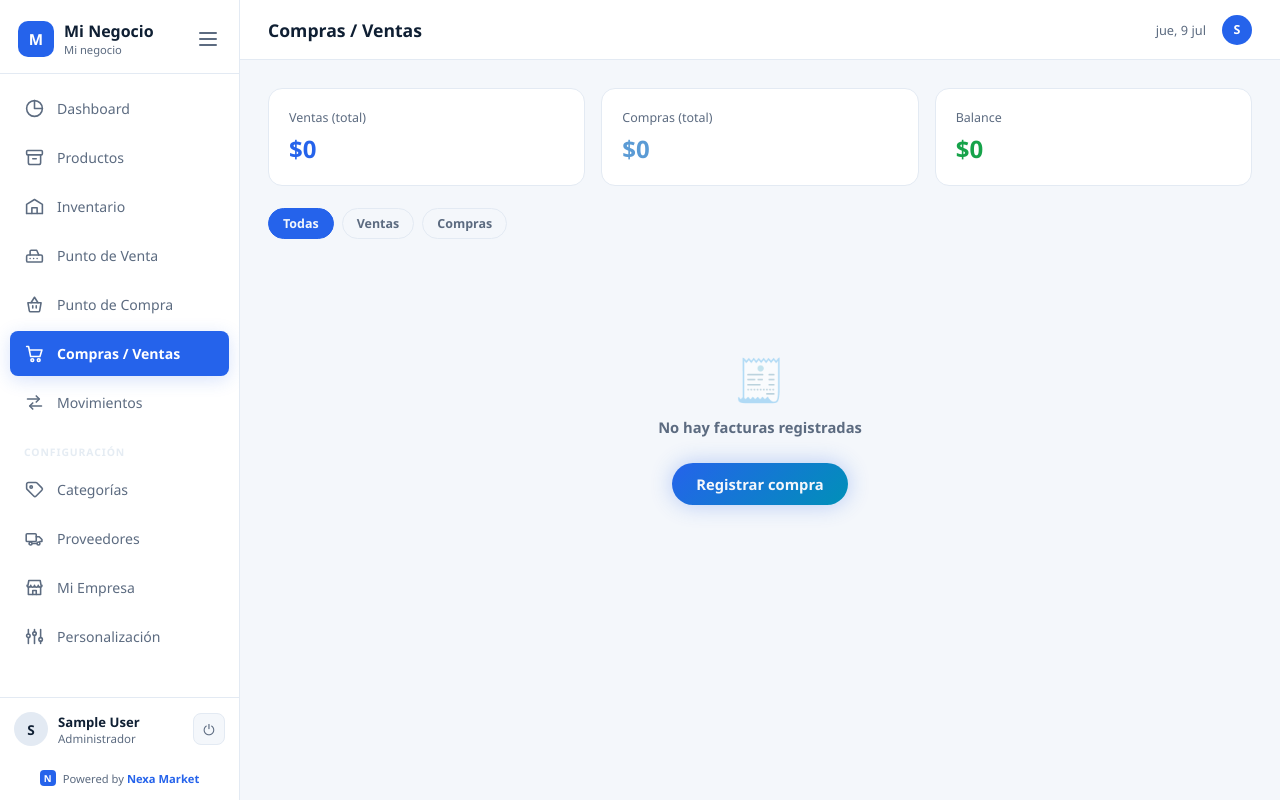
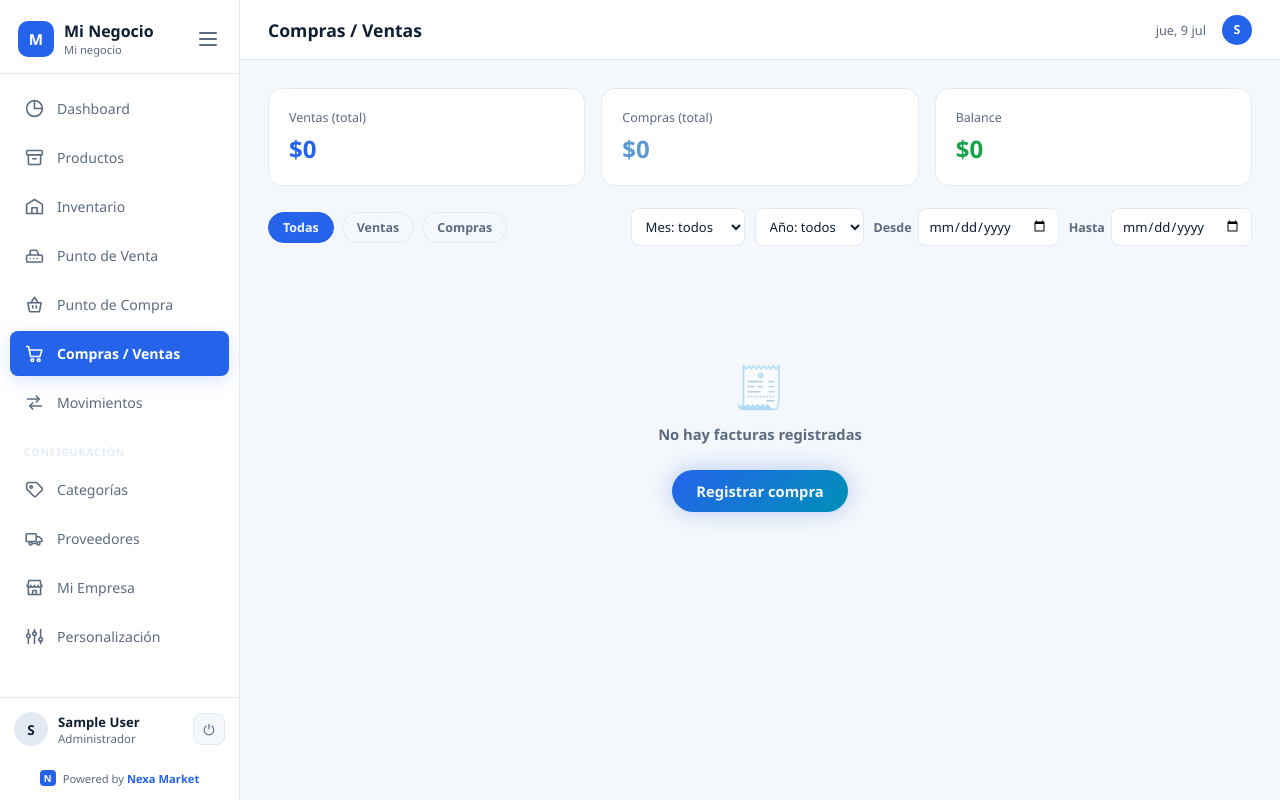
Before and after one commit to development-ship-it/Nexa-Market, a Django app: page /compras-ventas/ in a window 1280 px wide. Run offline with Django 5.2, Linux system fonts and the light colour scheme; the visitor is signed in with stand-in values (Sample User, id 1); data comes from the database, SQL or seed files in the repository; data that the repository does not hold is empty.

Commit message:
filtros en compras ventas

```diff
--- a/pages/templates/pages/compras_ventas/compras_ventas.html
+++ b/pages/templates/pages/compras_ventas/compras_ventas.html
@@ -25,14 +25,76 @@
   </div>
 </div>
 
-<!-- Filtro tipo -->
-<div class="page-actions" style="margin-top:12px;">
+<!-- Filtros: tipo + fechas -->
+<div class="page-actions cv-filters-row" style="margin-top:12px;">
   <div class="filter-chips" id="cvFilter">
     <span class="chip active" data-filter="all">Todas</span>
     <span class="chip" data-filter="VENTA">Ventas</span>
     <span class="chip" data-filter="COMPRA">Compras</span>
   </div>
+
+  <form method="get" class="cv-date-filter" id="cvDateFilter">
+    <select name="mes" class="cv-filter-input" onchange="this.form.submit()">
+      <option value="">Mes: todos</option>
+      {% for num, nombre in meses %}
+        <option value="{{ num }}" {% if filtro_mes == num|stringformat:"s" %}selected{% endif %}>{{ nombre }}</option>
+      {% endfor %}
+    </select>
+
+    <select name="anio" class="cv-filter-input" onchange="this.form.submit()">
+      <option value="">Año: todos</option>
+      {% for a in anios %}
+        <option value="{{ a }}" {% if filtro_anio == a|stringformat:"s" %}selected{% endif %}>{{ a }}</option>
+      {% endfor %}
+    </select>
+
+    <label class="cv-date-label">Desde
+      <input type="date" name="desde" class="cv-filter-input" value="{{ filtro_desde }}" onchange="this.form.submit()" />
+    </label>
+    <label class="cv-date-label">Hasta
+      <input type="date" name="hasta" class="cv-filter-input" value="{{ filtro_hasta }}" onchange="this.form.submit()" />
+    </label>
+
+    {% if filtrando %}
+      <a href="{% url 'compras_ventas' %}" class="chip" title="Quitar filtros de fecha">✕ Limpiar</a>
+    {% endif %}
+  </form>
 </div>
+
+<style>
+  .cv-filters-row {
+    display: flex;
+    align-items: center;
+    justify-content: space-between;
+    gap: 14px;
+    flex-wrap: wrap;
+  }
+  .cv-date-filter {
+    display: flex;
+    align-items: center;
+    gap: 10px;
+    flex-wrap: wrap;
+  }
+  .cv-filter-input {
+    background: var(--card);
+    border: 1px solid var(--gray2);
+    border-radius: var(--radius-sm);
+    color: var(--white);
+    font-family: inherit;
+    font-size: .82rem;
+    padding: 8px 10px;
+    cursor: pointer;
+  }
+  .cv-filter-input:focus { outline: none; border-color: var(--teal); }
+  .cv-date-label {
+    display: flex;
+    align-items: center;
+    gap: 6px;
+    font-size: .78rem;
+    color: var(--gray);
+    font-weight: 600;
+  }
+</style>
 
 {% if facturas %}
 <div class="factura-list" id="facturaList">
@@ -86,8 +148,13 @@
 {% else %}
 <div class="empty-state" style="margin-top:60px;">
   <span class="empty-icon">🧾</span>
-  <p>No hay facturas registradas</p>
-  <a href="{% url 'punto_compra' %}" class="btn-primary" style="margin-top:16px;">Registrar compra</a>
+  {% if filtrando %}
+    <p>No hay facturas en el período seleccionado</p>
+    <a href="{% url 'compras_ventas' %}" class="btn-primary" style="margin-top:16px;">✕ Quitar filtros</a>
+  {% else %}
+    <p>No hay facturas registradas</p>
+    <a href="{% url 'punto_compra' %}" class="btn-primary" style="margin-top:16px;">Registrar compra</a>
+  {% endif %}
 </div>
 {% endif %}
 
--- a/pages/views.py
+++ b/pages/views.py
@@ -739,9 +739,16 @@ def punto_venta(request):
     })
 
 
+MESES = [
+    (1, 'Enero'), (2, 'Febrero'), (3, 'Marzo'), (4, 'Abril'),
+    (5, 'Mayo'), (6, 'Junio'), (7, 'Julio'), (8, 'Agosto'),
+    (9, 'Septiembre'), (10, 'Octubre'), (11, 'Noviembre'), (12, 'Diciembre'),
+]
+
+
 @login_required
 def compras_ventas(request):
-    from django.db.models import Sum, Q
+    from django.db.models import Sum
     empresa = _get_empresa(request)
     facturas = (
         Factura.objects
@@ -750,6 +757,26 @@ def compras_ventas(request):
         .prefetch_related('lineas__articulo')
         .order_by('-fecha')
     )
+
+    # Años con facturas (para el selector, antes de filtrar)
+    anios = [d.year for d in Factura.objects.filter(empresa=empresa).dates('fecha', 'year')]
+
+    # Filtros de fecha: mes, año y rango desde/hasta (combinables)
+    mes   = request.GET.get('mes', '')
+    anio  = request.GET.get('anio', '')
+    desde = parse_date(request.GET.get('desde') or '')
+    hasta = parse_date(request.GET.get('hasta') or '')
+
+    if anio.isdigit():
+        facturas = facturas.filter(fecha__year=int(anio))
+    if mes.isdigit() and 1 <= int(mes) <= 12:
+        facturas = facturas.filter(fecha__month=int(mes))
+    if desde:
+        facturas = facturas.filter(fecha__date__gte=desde)
+    if hasta:
+        facturas = facturas.filter(fecha__date__lte=hasta)
+
+    # Los totales reflejan el período filtrado
     total_ventas  = facturas.filter(tipo='VENTA').aggregate(t=Sum('total'))['t'] or 0
     total_compras = facturas.filter(tipo='COMPRA').aggregate(t=Sum('total'))['t'] or 0
     return render(request, 'pages/compras_ventas/compras_ventas.html', {
@@ -758,6 +785,13 @@ def compras_ventas(request):
         'total_ventas': total_ventas,
         'total_compras': total_compras,
         'balance': total_ventas - total_compras,
+        'anios': anios,
+        'meses': MESES,
+        'filtro_mes': mes,
+        'filtro_anio': anio,
+        'filtro_desde': request.GET.get('desde', ''),
+        'filtro_hasta': request.GET.get('hasta', ''),
+        'filtrando': bool(mes or anio or desde or hasta),
     })
 
 
```
